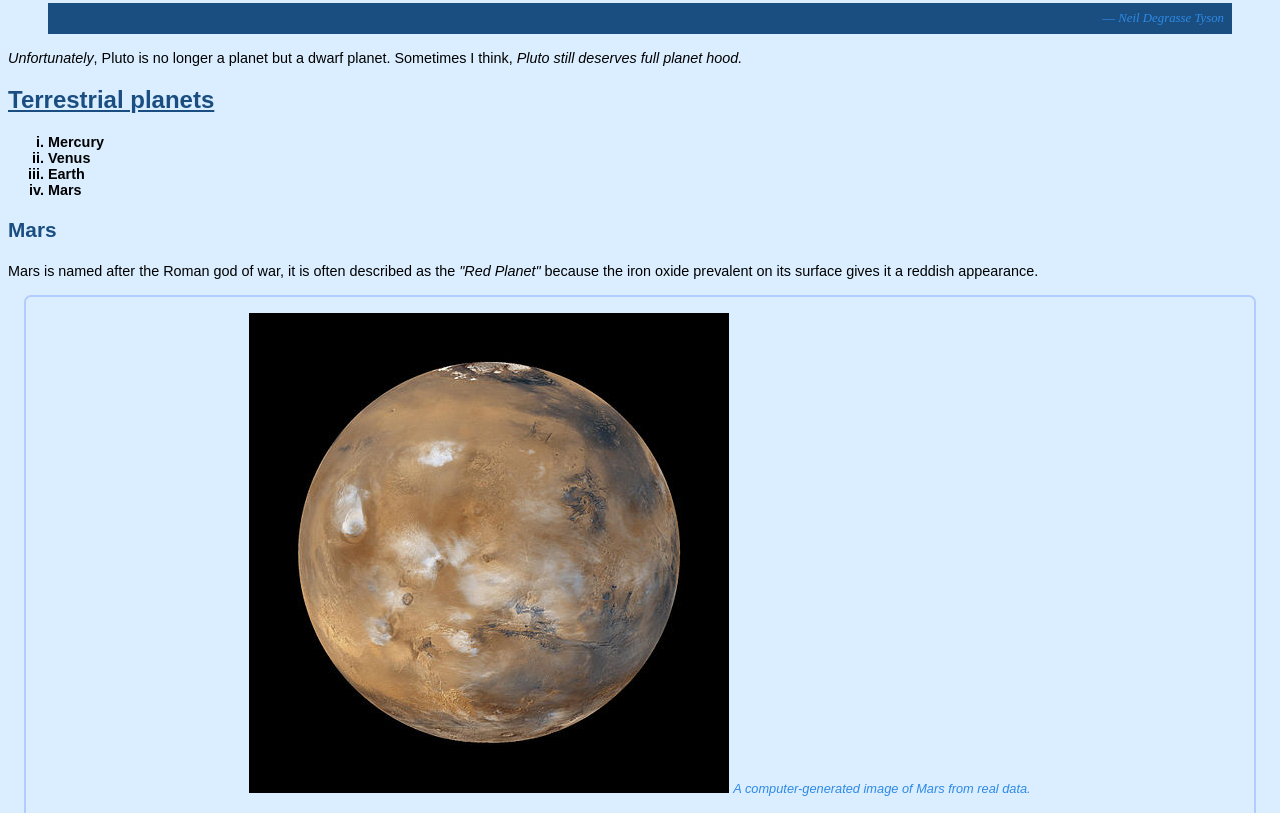
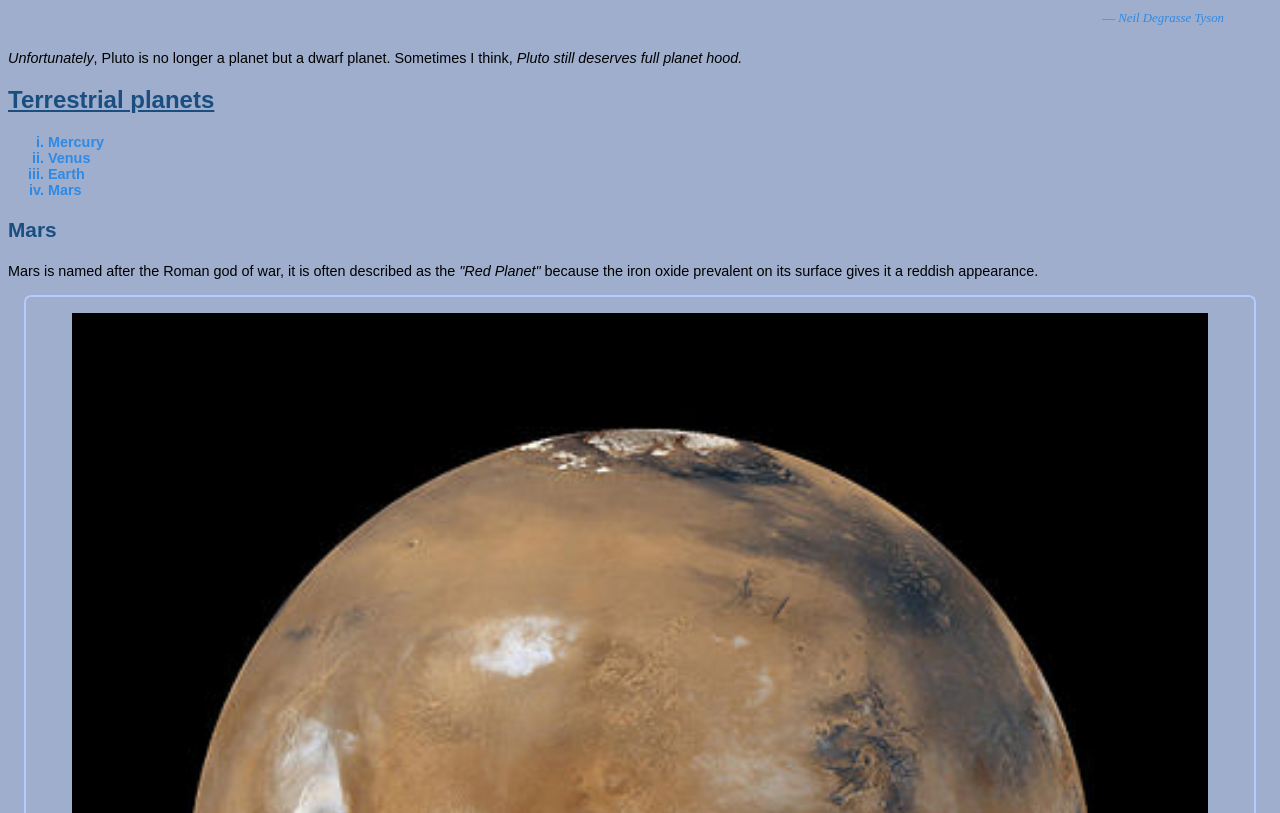
Before and after one commit to sashatran95/dsn1674-assignment-4, a plain HTML site: page index.html in a window 1280 px wide. Shown: the part 387-1200 px from the top of the page. Drawn offline with Linux system fonts and the light colour scheme; a web font is replaced by a local one.

Commit message:
Just modifying colours

```diff
--- a/css/main.css
+++ b/css/main.css
@@ -1,5 +1,5 @@
 html {
-	background-color: #DBEEFF;
+	background-color: #9EAECC;
 }
 
 h1 {
@@ -104,6 +104,9 @@ ol, dl {
 	font-size: 0.9rem;
 	font-weight: lighter;
 }
+ol {
+	color: #2E8AE6;
+}
 
 dt {
 	list-style-type: lower-roman;
@@ -128,11 +131,20 @@ figure {
 	border-style: solid;
 	padding: 1em;
 	margin: 1em;
-    padding-bottom: 3rem;
+    padding-bottom: 1rem;
+    padding-left: 1rem;
+    padding-right: 1rem;
     border-radius:7px;
-
+}
+blockquote footer {
+	background-color: #9EAECC;
 }
 
+img{
+  width: 95%;
+  display: block;
+  margin: 0 auto;
+}
 figurecaption {
 	font-style: italic;
 	font-family: arial;
```
